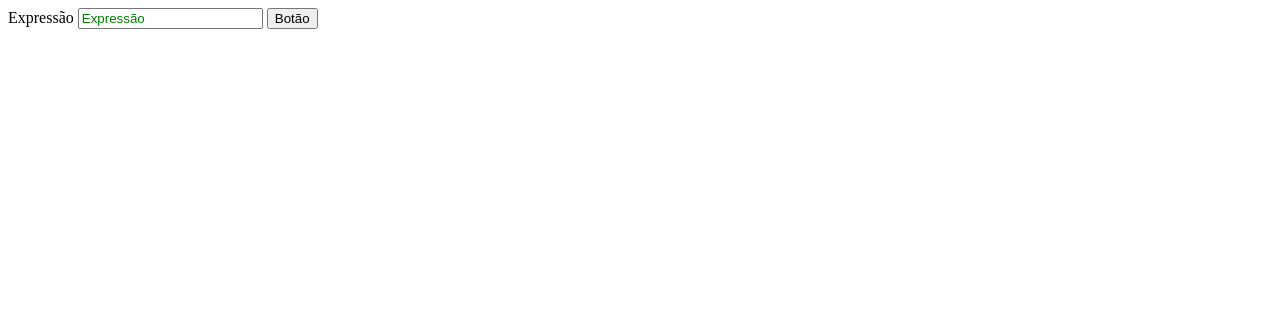
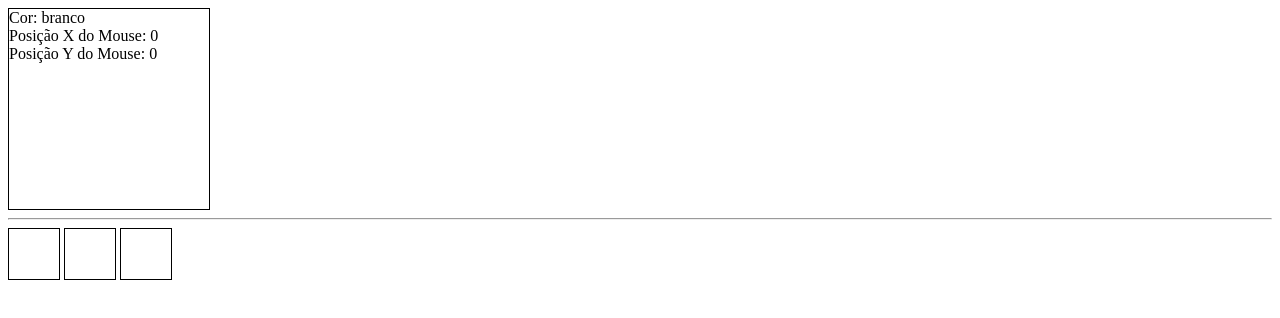
Before and after one commit to jamario-nascimento/vue-js-para-iniciantes, a plain HTML site: page index.html in a window 1280 px wide. Drawn offline with Linux system fonts and the light colour scheme.

Commit message:
Eventos do mouse

```diff
--- a/index.html
+++ b/index.html
@@ -1,47 +1,83 @@
+
 <!DOCTYPE html>
 <html lang="en">
-
 <head>
     <meta charset="UTF-8">
+    <meta http-equiv="X-UA-Compatible" content="IE=edge">
     <meta name="viewport" content="width=device-width, initial-scale=1.0">
+    <script src="./vue.js"></script>
     <title>Document</title>
-    <script src="./vue.js"></script>
     <style>
-        .red {
-            color: red;
+        .verde {
+            background-color:green
         }
+        .branco {
+            background-color:white
+        }
+
         .azul {
-            color:blue;
+            background-color:blue
         }
-        .verde {
-            color: green;
+
+        .vermelho {
+            background-color:red
         }
+
+        .borda {
+            border:1px solid
+        }
+
+        .div-principal {
+            width:200px;
+            height:200px
+        }
+
+        .div-comum {
+            width:50px;
+            height:50px;
+            display: inline-block;
+        }
+
     </style>
 </head>
+<body>
+    <div id="app">
+        <div class="borda div-principal" :class="cor">
+            Cor: {{ cor }}
+            <br>
+            Posição X do Mouse: {{ posicaoX }}
+            Posição Y do Mouse: {{ posicaoY }}
+        </div>
+        <hr>
+        <div @click="mudarCor('verde')" class="borda div-comum"></div>
+        <div
+            class="borda div-comum"
+            @mouseover="mudarCor('azul')"
+            @mouseout="mudarCor('vermelho')">
+        </div>
+        <div class="borda div-comum" @mousemove="coordenadas($event)"></div>
+    </div>
 
-<body>
+    <script>
 
-    <div id="app">
-       {{mensagem}}
-       <input v-bind:value="mensagem" v-on:input="mensagem = $event.target.value" :class="teste ?'verde' : estilo">
-       <button @:click="mensagemAlerta()">Botão</button> <!-- @: é um atalho para v-on: -->
-    </div>
-    <script>
         const vm = new Vue({
             el: '#app',
             data: {
-               mensagem: 'Expressão',
-               estilo: 'azul',
-               teste: true
+                cor: 'branco',
+                posicaoX: 0,
+                posicaoY: 0
             },
             methods: {
-                mensagemAlerta() {
-                    alert('Mensagem de alerta')
+                mudarCor(c) {
+                    this.cor = c
+                },
+                coordenadas(e) {
+                    this.posicaoX = e.clientX
+                    this.posicaoY = e.clientY
                 }
             }
-        }); // vm convenção para receber a instancisa do ViewModel
+        })
 
     </script>
 </body>
-
 </html>
```
